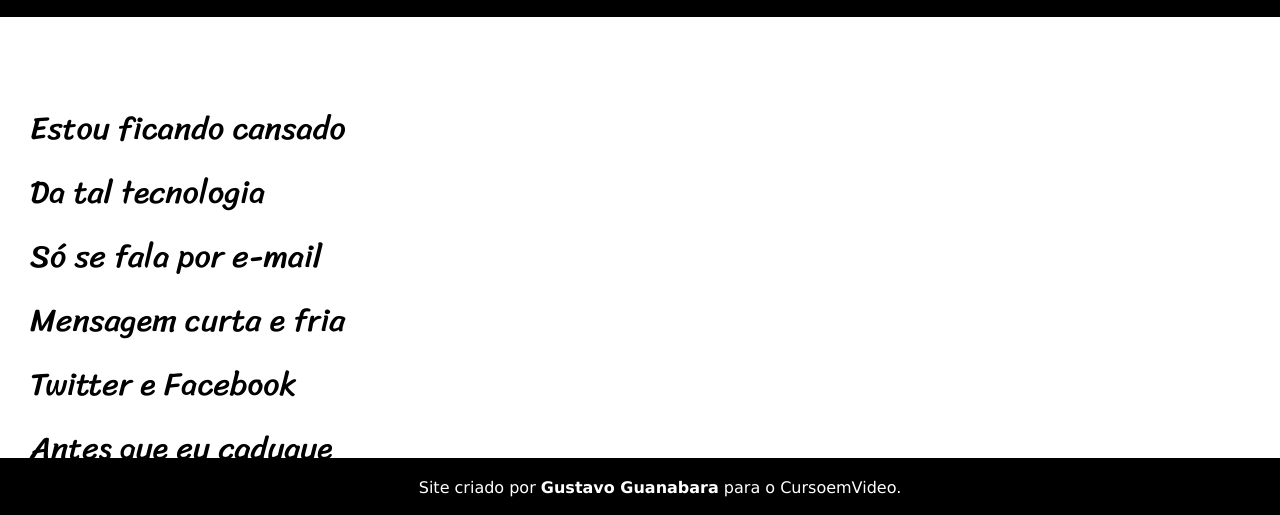
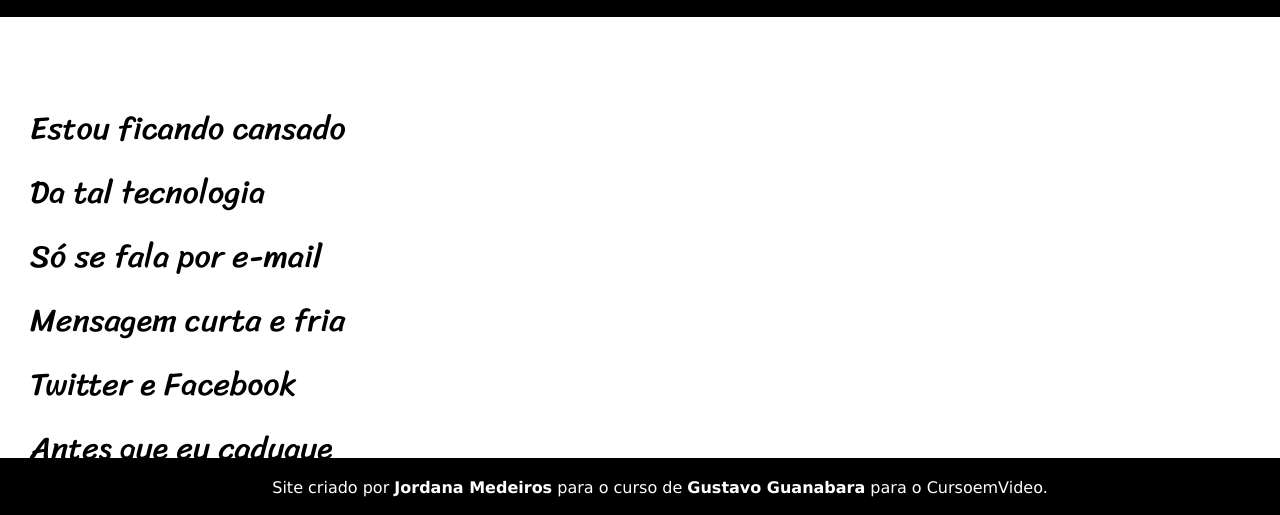
Before and after one commit to Iamjordana/Projeto-Cordel, a plain HTML site: page index.html in a window 1280 px wide. Shown: the part 283-798 px from the top of the page. Drawn offline with Linux system fonts and the light colour scheme.

Commit message:
Update index.html

```diff
--- a/index.html
+++ b/index.html
@@ -3,7 +3,7 @@
 <head>
     <meta charset="UTF-8">
     <meta name="viewport" content="width=device-width, initial-scale=1.0">
-    <title>Document</title>
+    <title>Projeto Cordel Moderno</title>
     <link rel="stylesheet" href="css/style.css">
 </head>
 <body>
@@ -94,6 +94,6 @@
         </p>
     </section>
 
-    <footer>Site criado por <a href="https://gustavoguanabara.gitgub.io" target="_blank">Gustavo Guanabara</a> para o CursoemVideo.</footer>
+    <footer>Site criado por <a href="https://github.com/Iamjordana" target="_blank">Jordana Medeiros</a> para o curso de  <a href="https://gustavoguanabara.gitgub.io" target="_blank">Gustavo Guanabara</a> para o CursoemVideo.</footer>
 </body>
 </html>
```
